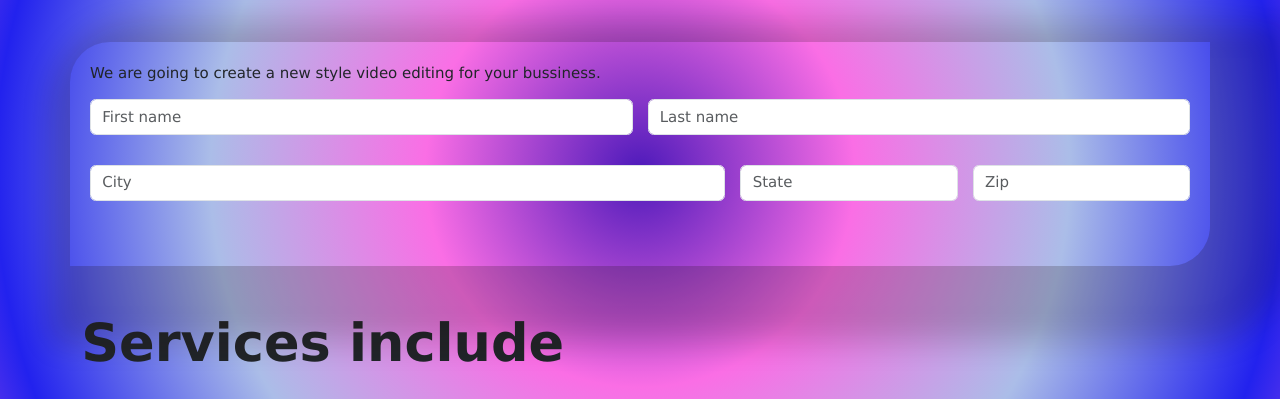
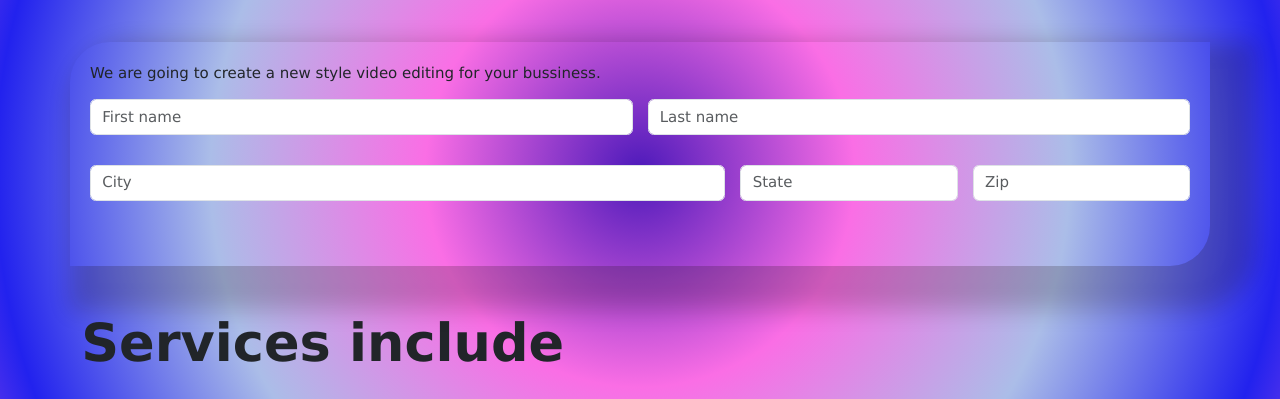
Before and after one commit to ByutiSonkar/Design-page, a plain HTML site: page index.html in a window 1280 px wide. Shown: the part 401-800 px from the top of the page. Drawn offline with nearby package versions, Linux system fonts and the light colour scheme.

Commit message:
Update index.html

```diff
--- a/index.html
+++ b/index.html
@@ -101,7 +101,7 @@
 
 
 
-  <div class=" container mb-5 w3-animate-top mt-5" style=" padding: 20px; border-radius: 40px 0px 40px 0px;   box-shadow: 30px 28px 30px 48px rgba(23, 12, 12, 0.2); animation-duration: 3s;">
+  <div class=" container mb-5 w3-animate-top mt-5" style=" padding: 20px; border-radius: 40px 0px 40px 0px;   box-shadow: 23px 22px 22px 22px rgba(23, 12, 12, 0.2); animation-duration: 3s;">
     <p>We are going to create a new style video editing for your bussiness.</p>
 
 <div class="row g-3">
```
